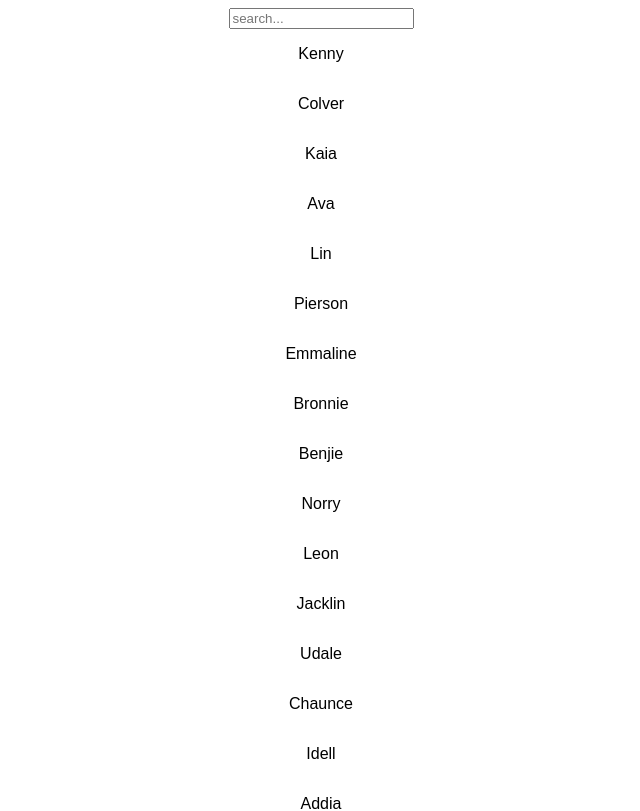
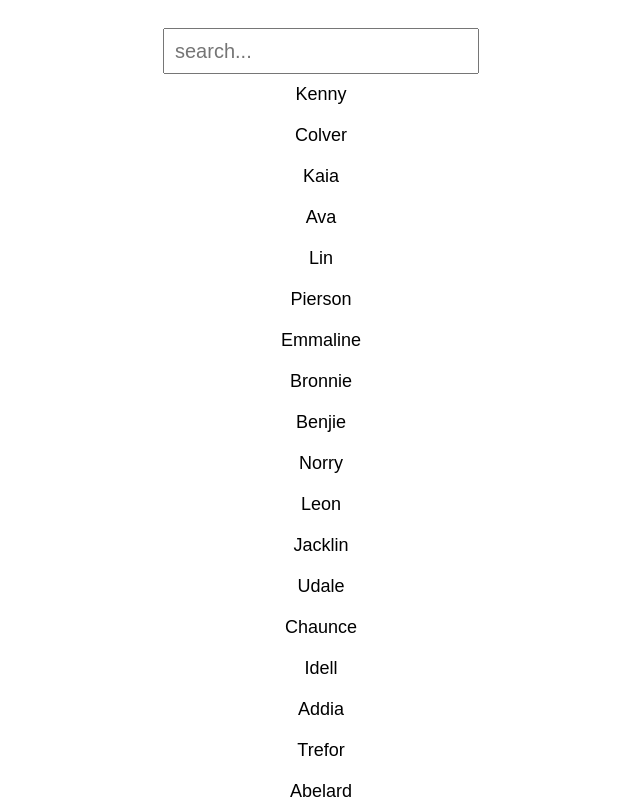
Before and after one commit to PayalSasmal10/search-filter, a React (Create React App) app: page / in a window 1280 px wide. Shown: the top 811 px of the page, without its empty margins (319-959 px from the left). Built offline with nearby package versions, Linux system fonts and the light colour scheme.

Commit message:
css is completed

```diff
--- a/src/App.css
+++ b/src/App.css
@@ -5,3 +5,16 @@
   flex-direction: column;
   font-family: Arial, Helvetica, sans-serif;
 }
+
+.App input {
+  margin-top: 20px;
+  width: 300px;
+  height: 40px;
+  font-size: 20px;
+  padding-left: 10px;
+}
+
+p {
+  margin: 10px;
+  font-size: 18px;
+}
```
